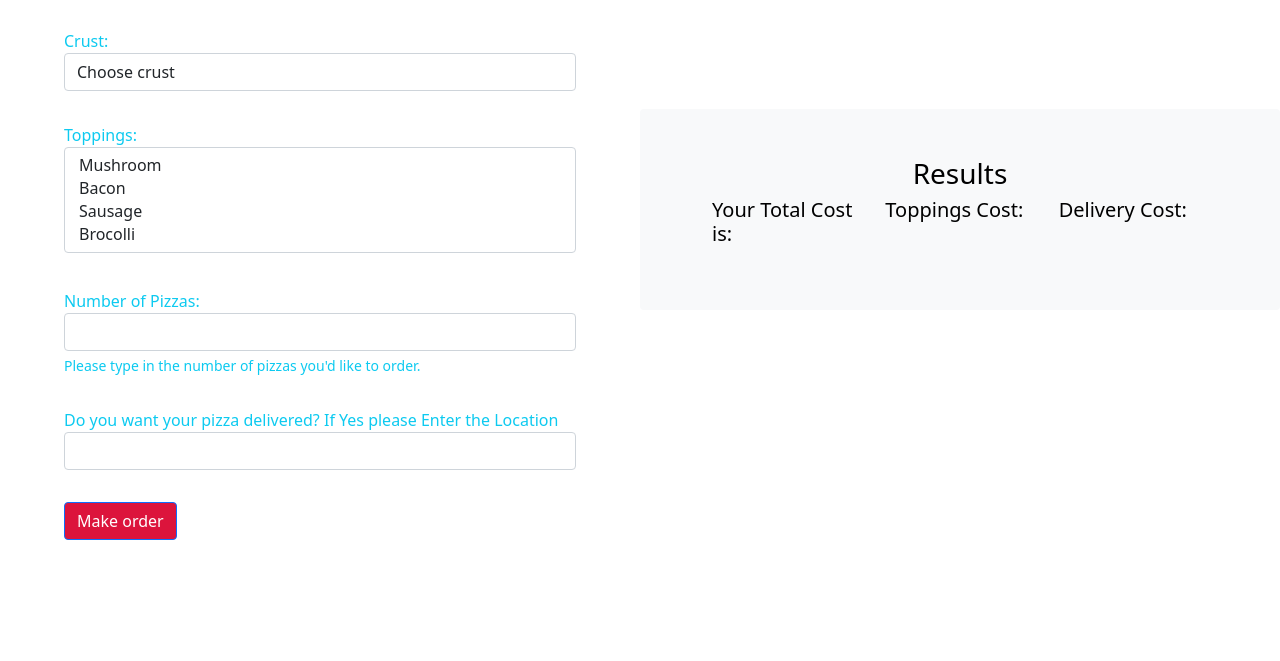
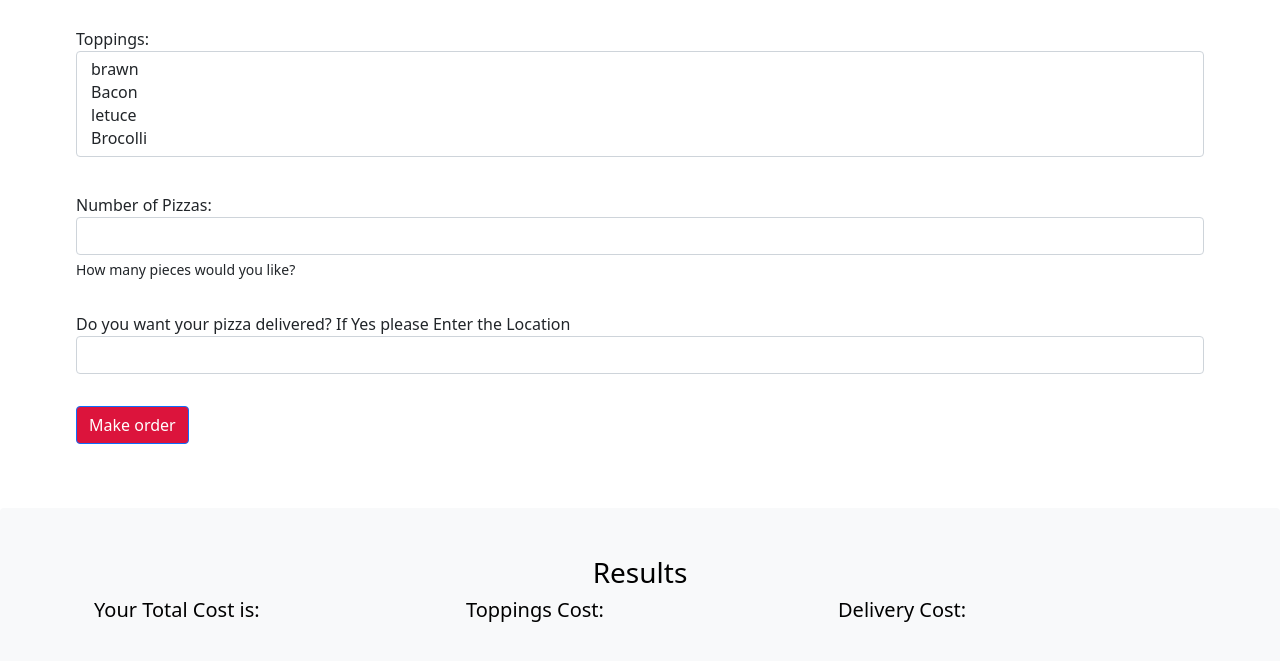
Before and after one commit to patrickndiki/4PIZZA, a plain HTML site: page index.html in a window 1280 px wide. Shown: the part 281-942 px from the top of the page. Before the commit the page ends 885 px from the top, so only its background shows below. Drawn offline with nearby package versions, Linux system fonts and the light colour scheme; files that its build step writes are made by us from their sources; a script that the page names is missing.

Commit message:
index.html structure

```diff
--- a/index.html
+++ b/index.html
@@ -12,12 +12,12 @@
   <title>NAKED PIZZA</title>
 </head>
 <body>
-  <div class="container-fluid" style=>
-    <div class="row mt-5 pt-5">
-      <div class="col-sm p-5">
+  <div class="container-fluid" style="">
+    <!-- <div class="row mt-5 pt-5"> -->
+      <div class="row p-5">
         <h1 class="text-white bg-dark">NAKED PIZZA</h1>
 
-        <div class="hero text-info">
+        <div class="hero ">
           <div class="p-3 bg-red">
             <label for="size">Size:</label>
             <select class="form-control" id="size" name="size">
@@ -41,12 +41,12 @@
           <div class="p-3 bg-red">
             <label for="toppings">Toppings:</label>
             <select class="form-control" name="toppings" id="toppings" multiple>
-              <option value="mushroom">Mushroom</option>
+              <option value="brawn">brawn</option>
               <option value="bacon">Bacon</option>
-              <option value="sausage">Sausage</option>
+              <option value="letuce">letuce</option>
               <option value="brocolli">Brocolli</option>
             </select>
-            <div class="form-text text-info">
+            <div class="form-text text-dark">
 
             </div>
           </div>
@@ -54,8 +54,8 @@
           <div class="p-3">
             <label for="quantity">Number of Pizzas:</label>
             <input type="text" class="form-control" name="quantity" id="quantity">
-            <div class="form-text text-info">
-              Please type in the number of pizzas you'd like to order.
+            <div class="form-text text-dark">
+              How many pieces would you like?
             </div>
           </div>
 
@@ -70,7 +70,7 @@
         </div>
       </div>
 
-      <div class="col-sm p-5 my-auto bg-light text-black rounded">
+      <div class="row p-5 my-auto bg-light text-black rounded">
         <h3 class="text-center">Results</h3>
         <div id="results">
           <div class="container">
@@ -93,7 +93,7 @@
           </div>
         </div>
       </div>
-    </div>
+    <!-- </div> -->
   </div>
 
 
```
